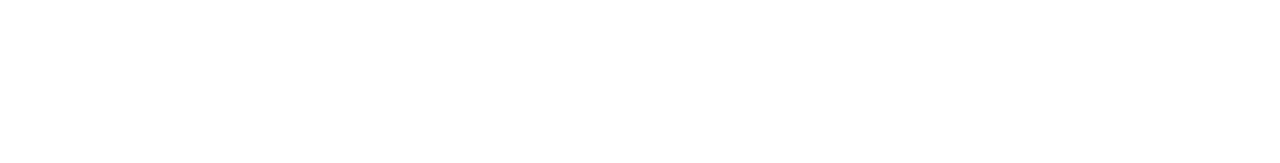
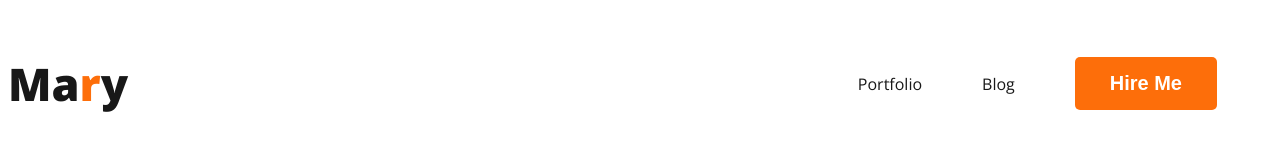
Before and after one commit to shahrukkabir/web-developer-portfolio, a plain HTML site: page index.html in a window 1280 px wide. Drawn offline with nearby package versions, Linux system fonts and the light colour scheme.

Commit message:
Added nav

```diff
--- a/index.html
+++ b/index.html
@@ -4,9 +4,21 @@
     <meta charset="UTF-8">
     <meta name="viewport" content="width=device-width, initial-scale=1.0">
     <title>Web Developer Portfolio</title>
+    <link rel="preconnect" href="https://fonts.googleapis.com">
+<link rel="preconnect" href="https://fonts.gstatic.com" crossorigin>
+<link href="https://fonts.googleapis.com/css2?family=Open+Sans:ital,wght@0,400;0,700;0,800;1,800&display=swap" rel="stylesheet">
+    <link rel="stylesheet" href="styles/portfolio.css">
 </head>
 <body>
     <header>
+        <nav>
+            <h3 class="nav-title">Ma<span class="text-primary">r</span>y</h3>
+            <ul>
+                 <li><a href="">Portfolio</a></li>
+                 <li><a href="">Blog</a></li>
+                 <li><button class="btn-primary"><a href="">Hire Me</a></button></li>
+            </ul>
+        </nav>
 
     </header>
     <main>
--- /dev/null
+++ b/styles/portfolio.css
@@ -0,0 +1,44 @@
+/* common shared style */
+body{
+    font-family: 'Open Sans', sans-serif;
+}
+.text-primary{
+    color: #FD6E0A;
+}
+.btn-primary{
+    border-radius: 5px;
+    background: #FD6E0A;
+    border: 0;
+    font-size: 20px;
+    font-weight: 700;
+    padding: 15px 35px;
+}
+.btn-primary a{
+    color: #FFF;
+}
+
+/* nav related styles */
+
+nav{
+    display: flex;
+    justify-content: space-between;
+    align-items: center;
+}
+nav > ul{
+    display: flex;
+    align-items: center;
+}
+nav li{
+    padding: 5px;
+   margin-right: 50px;
+    list-style: none;
+}
+nav a{
+    text-decoration: none;
+    color: #181818;
+}
+.nav-title{
+    color: var(--Dark-01, #181818);
+    font-size: 45px;
+    font-weight: 800;
+}
```
